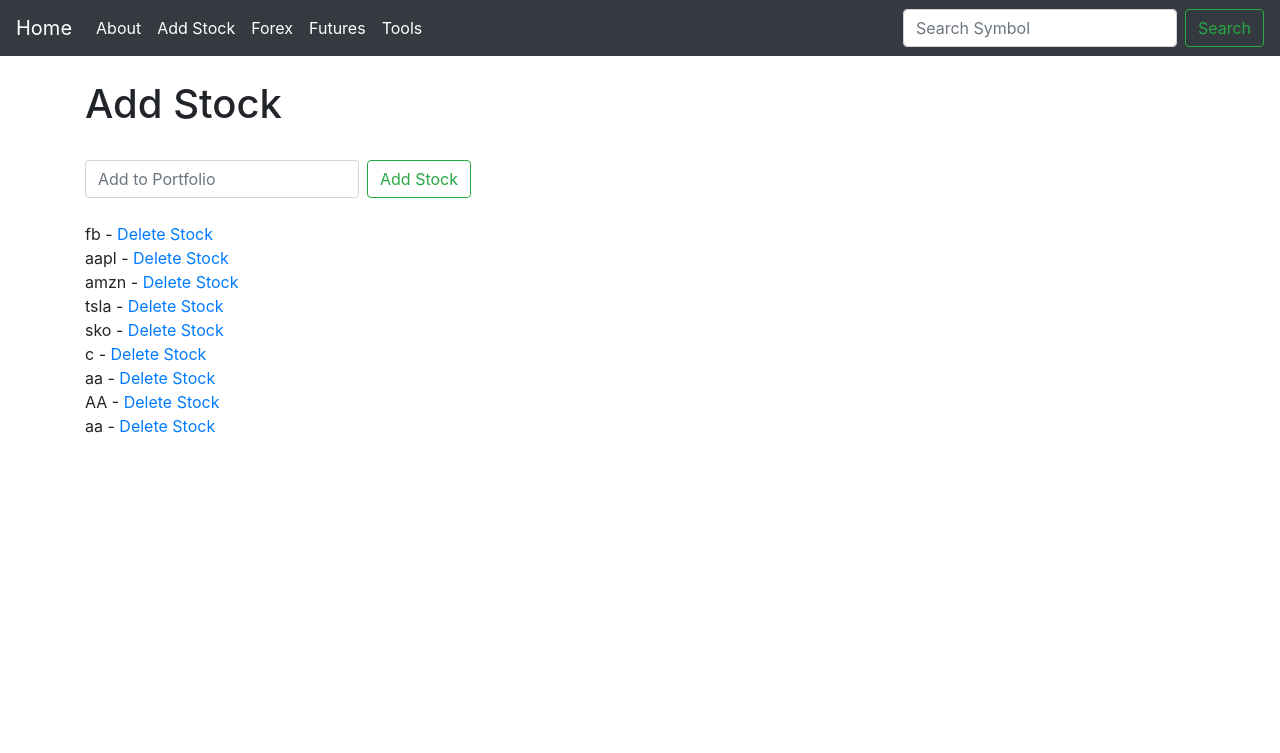
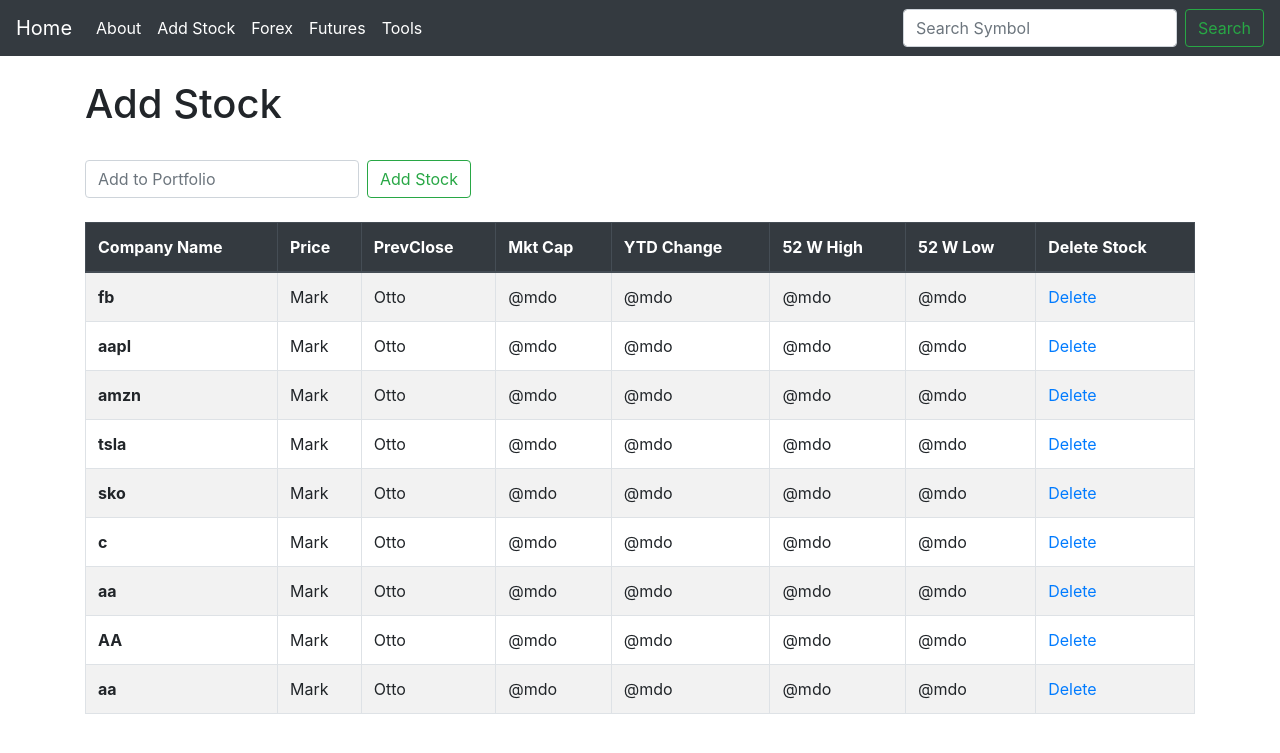
Before and after one commit to mjovbg/ts_site, a Django app: page /add_stock/ in a window 1280 px wide. Shown: the top 753 px of the page. Run offline with Django 3.2, Linux system fonts and the light colour scheme; data comes from the database, SQL or seed files in the repository; some libraries are stand-ins or nearby versions.

Commit message:
Created table on Add Stock page.

```diff
--- a/quotes/templates/add_stock.html
+++ b/quotes/templates/add_stock.html
@@ -12,12 +12,40 @@
 </form>
 <br>
 
-{% for item in ticker %}
+<table class="table table-striped table-bordered table-hover">
+  <thead class="thead-dark">
+    <tr>
+        <th scope="col">Company Name</th>
+        <th scope="col">Price</th>
+        <th scope="col">PrevClose</th>
+        <th scope="col">Mkt Cap</th>
+        <th scope="col">YTD Change</th>
+        <th scope="col">52 W High</th>
+        <th scope="col">52 W Low</th>
+        <th scope="col">Delete Stock</th>
 
-    {{ item }} - <a href="{% url 'delete' %}">Delete Stock</a><br>
+    </tr>
+  </thead>
+  <tbody>
+
+  {% for item in ticker %}
+    <tr>
+      <th scope="row">{{ item }}</th>
+        <td>Mark</td>
+        <td>Otto</td>
+        <td>@mdo</td>
+        <td>@mdo</td>
+        <td>@mdo</td>
+        <td>@mdo</td>
+        <td><a href="{% url 'delete' %}">Delete</a></td>
+    </tr>
+  {% endfor %}
 
 
-{% endfor %}
+  </tbody>
+</table>
+
+
 
 
 {% endblock %}
```
